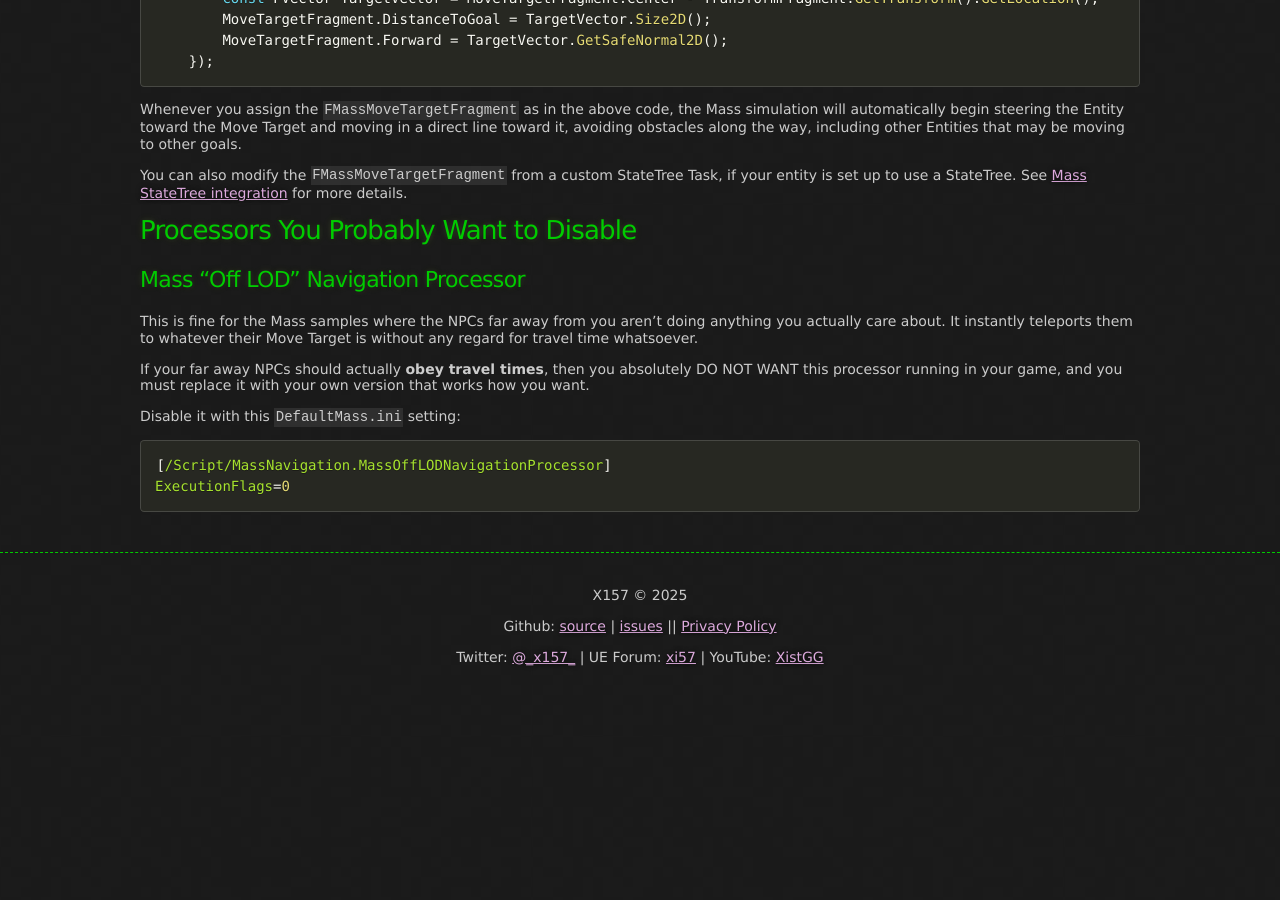
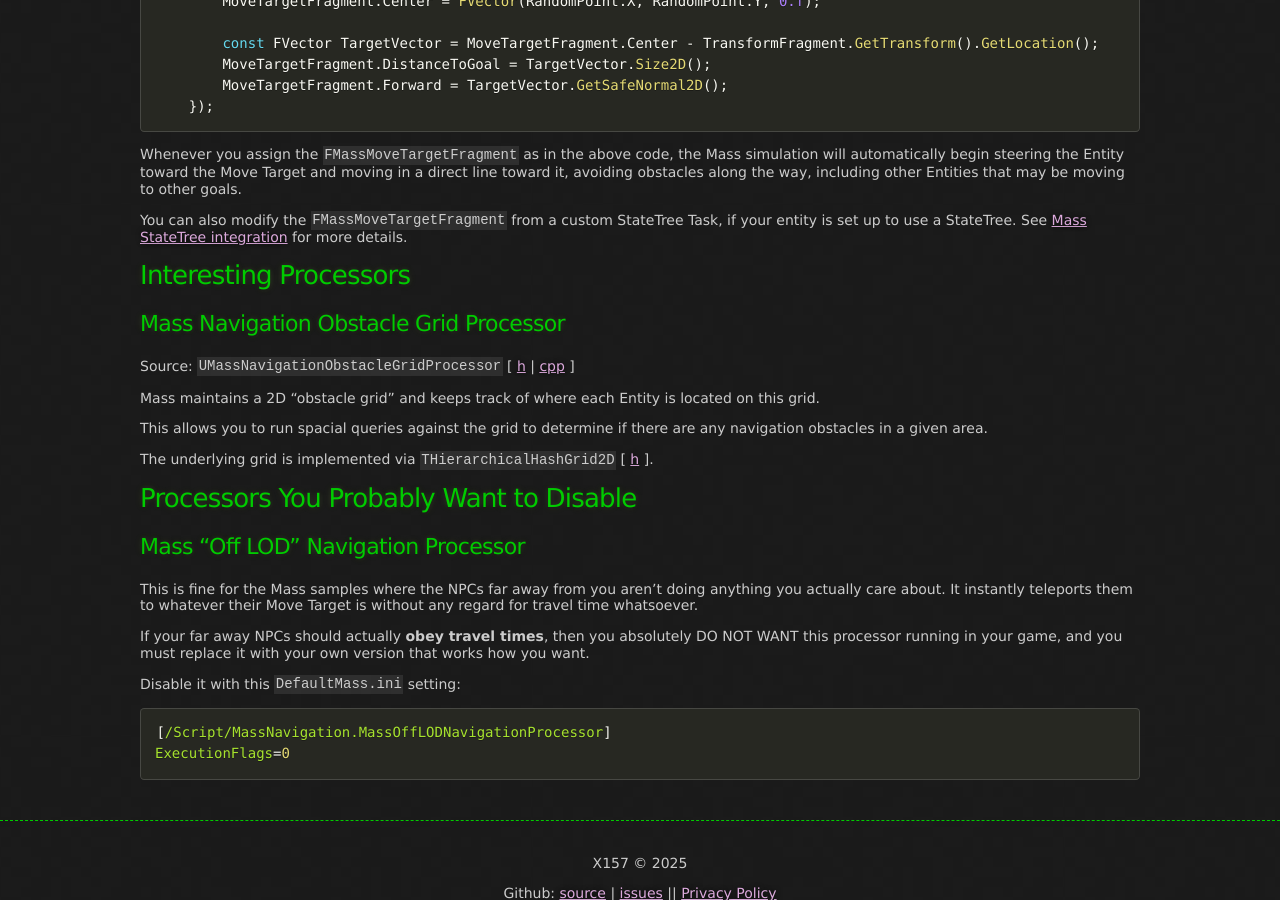
Before and after one commit to x157/x157.github.io, a Jekyll site: the page built from UE5/Mass/Navigation.md, in a window 1280 px wide and 900 px high, scrolled down 2456 px. Built offline with Jekyll 4.4.1, drawn with Linux system fonts in a browser that asks for light colours; before the commit the page ends 3155 px from its top, so only the background shows below that; some of the changed text lies outside the part shown.

Commit message:
Add Nav Obstacle Grid Processor

```diff
--- a/UE5/Mass/Navigation.md
+++ b/UE5/Mass/Navigation.md
@@ -25,6 +25,8 @@ The Processors execute once per simulation cycle to update the data.
 - [Processors You Need to Enable](#ProcessorsToEnable)
 - [Getting the Entities to Move](#EnactingMovement)
   - [Sample C++ Code](#EnactingMovementCpp)
+- [Interesting Processors](#InterestingProcessors)
+  - [UMassNavigationObstacleGridProcessor](#MassNavigationObstacleGridProcessor)
 - [Processors You Probably Want to Disable](#ProcessorsToDisable)
 
 
@@ -157,6 +159,27 @@ entity is set up to use a StateTree.
 See [Mass StateTree integration](./StateTree) for more details.
 
 
+<a id='InterestingProcessors'></a>
+## Interesting Processors
+
+<a id='MassNavigationObstacleGridProcessor'></a>
+### Mass Navigation Obstacle Grid Processor
+
+Source: `UMassNavigationObstacleGridProcessor`
+[ [h](https://github.com/EpicGames/UnrealEngine/blob/ue5-main/Engine/Plugins/AI/MassAI/Source/MassNavigation/Public/MassNavigationProcessors.h)
+| [cpp](https://github.com/EpicGames/UnrealEngine/blob/ue5-main/Engine/Plugins/AI/MassAI/Source/MassNavigation/Private/MassNavigationProcessors.cpp)
+]
+
+Mass maintains a 2D "obstacle grid" and keeps track of where each
+Entity is located on this grid.
+
+This allows you to run spacial queries against the grid to determine if there
+are any navigation obstacles in a given area.
+
+The underlying grid is implemented via `THierarchicalHashGrid2D`
+[ [h](https://github.com/EpicGames/UnrealEngine/blob/ue5-main/Engine/Source/Runtime/AIModule/Public/HierarchicalHashGrid2D.h) ].
+
+
 <a id='ProcessorsToDisable'></a>
 ## Processors You Probably Want to Disable
 
```
